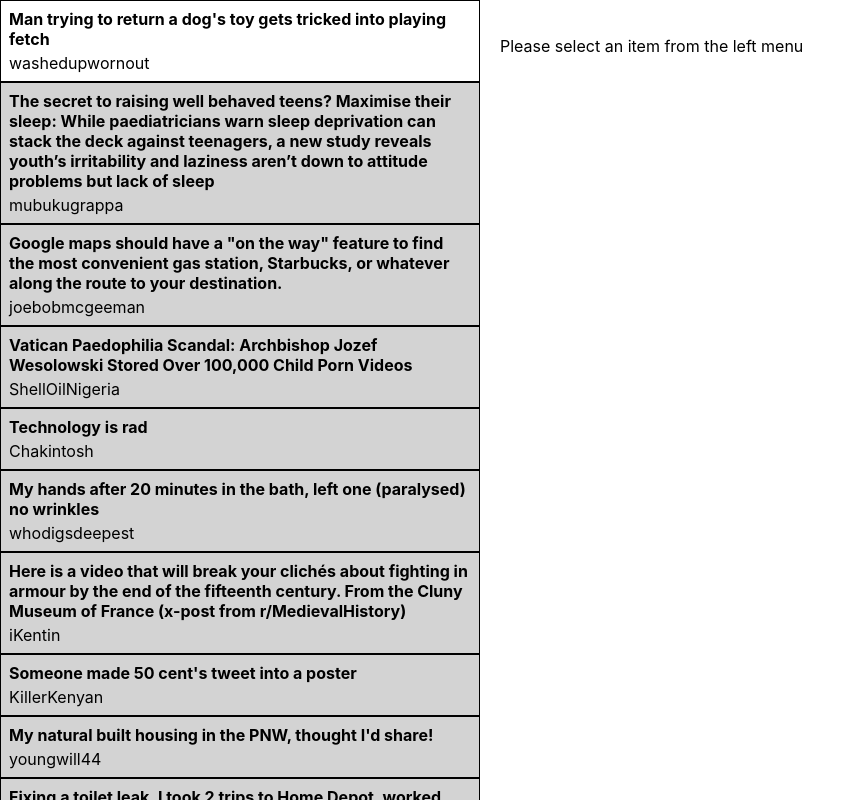
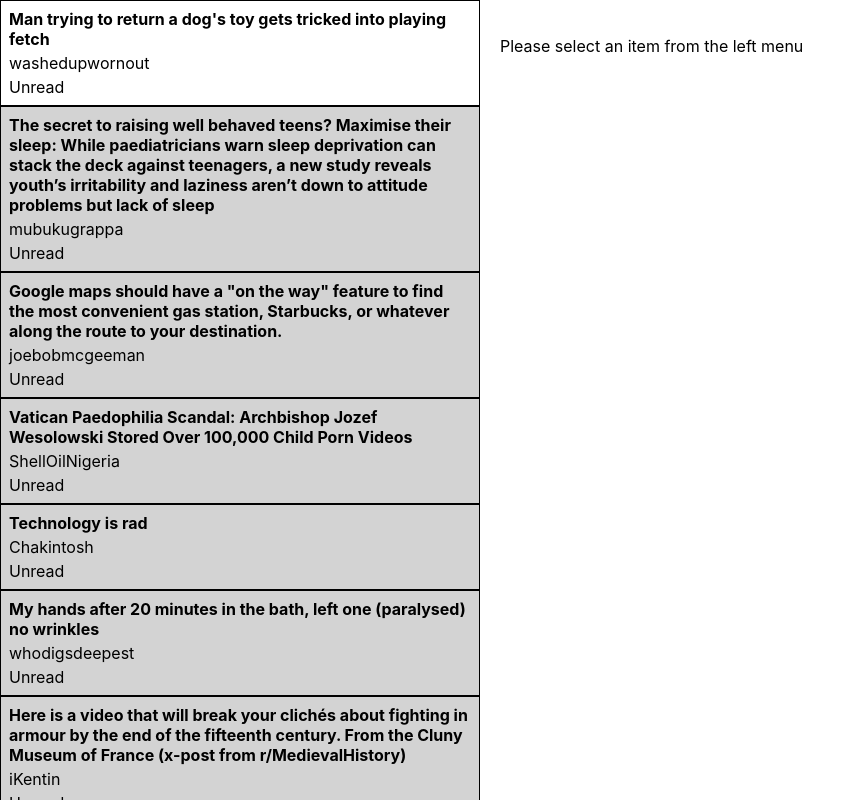
Before and after one commit to moisesnandres/reddit-top, a Next.js app: page / in a window 1280 px wide. Shown: the whole page, without its empty margins (0-864 px from the left). Built offline with nearby package versions, Linux system fonts and the light colour scheme.

Commit message:
Add read status

```diff
--- a/components/Entries.js
+++ b/components/Entries.js
@@ -1,15 +1,28 @@
 import styles from '../styles/Entries.module.css'
 
-export default function Entries({ entries, setEntry }) {
+export default function Entries({ entries, setEntries, setEntry, ...rest }) {
+  const openEntry = (entry) => {
+    const id = entry.data.id
+    const selectedEntry = entries.find(item => item.data.id === id)
+    entry.data.visited = true
+    selectedEntry.data.visited = true
+    setEntries(entries)
+    setEntry(entry)
+  }
+
   return (
     <section className={styles.container}>
       {
-        entries.map(entry => (
-          <article className={styles.entryItem} onClick={() => setEntry(entry)} key={entry.data.id}>
-            <h4>{entry.data.title}</h4>
-            <p>{entry.data.author}</p>
-          </article>
-        ))
+        entries.map(entry => {
+          const selectedEntry = rest.entry.data && (entry.data.id === rest.entry.data.id)
+          return (
+            <article className={selectedEntry ? styles.selectedEntry : styles.entryItem} onClick={() => openEntry(entry)} key={entry.data.id}>
+              <h4>{entry.data.title}</h4>
+              <p>{entry.data.author}</p>
+              <p>{entry.data.visited ? 'Visited' : 'Unread'}</p>
+            </article>
+          )
+        })
       }
     </section>
   )
--- a/pages/index.js
+++ b/pages/index.js
@@ -27,7 +27,7 @@ export default function Home() {
       </Head>
 
       <main className={styles.mainContainer}>
-        <Entries entries={entries} setEntry={setEntry} />
+        <Entries entries={entries} {...{setEntries, setEntry, entry}}/>
         <Entry entry={entry} />
       </main>
     </div>
--- a/styles/Entries.module.css
+++ b/styles/Entries.module.css
@@ -4,21 +4,25 @@
   max-height: 100vh;
 }
 
-.entryItem {
+.entryItem, .selectedEntry {
   padding: 8px;
   border: 1px solid black;
   cursor: pointer;
   background-color: #D3D3D3;
 }
 
+.selectedEntry {
+  background-color: #0074D9;
+}
+
 .entryItem:hover {
   background-color: #FFFFFF;
 }
 
-.entryItem h4 {
+.entryItem h4, .selectedEntry h4 {
   margin: 0px;
 }
 
-.entryItem p {
+.entryItem p, .selectedEntry p {
   margin: 4px 0px 0px;
 }
```
